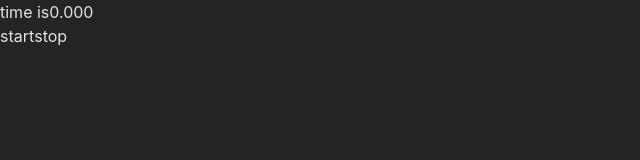
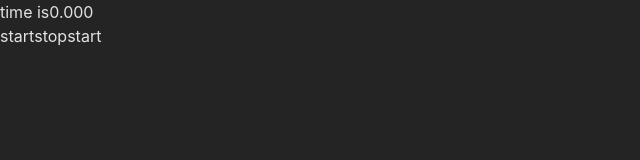
Before and after one commit to Ch-Ihtasham/QuilCoder-Batch-i, a React (Vite) app in the folder react/class4/: page / in a window 1280 px wide. Shown: the top 160 px of the page, without its empty margins (0-640 px from the left). Built offline with nearby package versions, Linux system fonts and the light colour scheme.

Commit message:
stop watch

```diff
--- a/react/class4/src/Components/Stopwatch/Stopwatch.jsx
+++ b/react/class4/src/Components/Stopwatch/Stopwatch.jsx
@@ -20,15 +20,21 @@ export default function Stopwatch() {
         clearInterval(a.current)
     }
     time = (endTime - startTime) / 1000
+    const [abc, setAbc] = useState(true)
 
 
     return (
         <div className='w-5/6 m-auto'>
-            <div><span className='bg-white text-black  text-center my-10 font-semibold text-xl p-2'>time is</span>
+            <div className='mb-4'><span className='bg-white text-black  text-center my-10 font-semibold text-xl p-2'>time is</span>
                 <span>{time.toFixed(3)}</span></div>
             <button onClick={start} className='bg-white text-black font-semibold px-6 py-1 rounded-full mr-4 border-4 border-black '>start</button>
             <button onClick={stop} className='bg-red-700 text-white font-semibold px-6 py-1 rounded-full mr-4 border-4 border-white'>stop</button>
 
+            <button onClick={() => {
+                abc ? start() : stop(),
+                    setAbc(prevalue => !prevalue)
+            }} >{abc ? 'start' : 'stop'}</button>
+
         </div>
     )
 }
```
